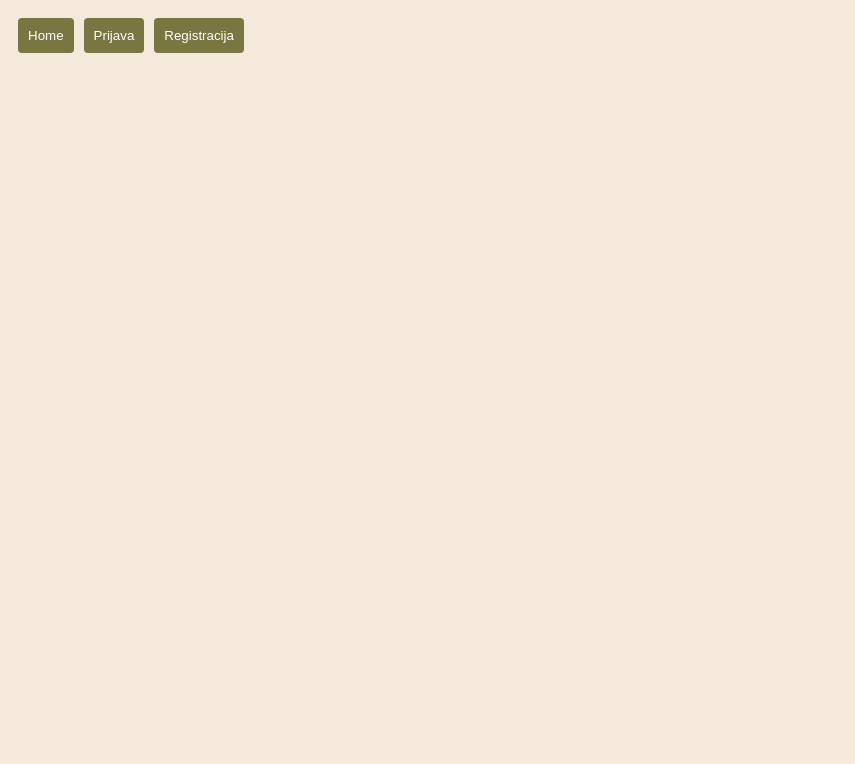
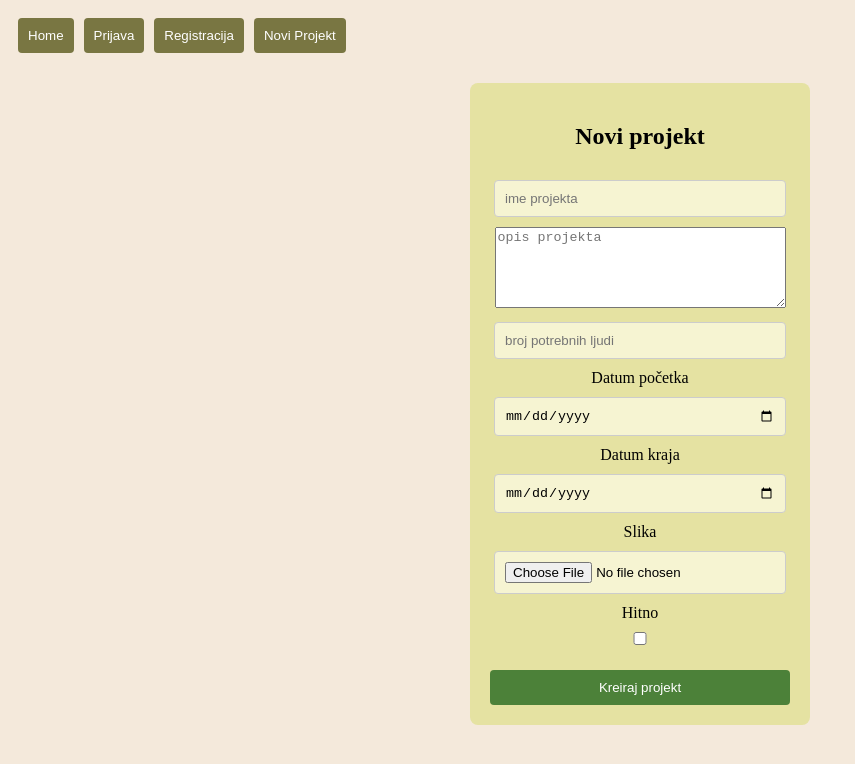
Before and after one commit to DavorMucak/voloConnect, a Vue app in the folder login-register_frontend/: page /novi-projekt in a window 1280 px wide. Shown: the top 764 px of the page, without its empty margins (0-855 px from the left). Built offline with nearby package versions, Linux system fonts and the light colour scheme.

Commit message:
dodana izrada projekta

```diff
--- a/login-register_frontend/src/App.vue
+++ b/login-register_frontend/src/App.vue
@@ -4,6 +4,7 @@
       <router-link to="/"> <button>Home</button> </router-link>
       <router-link to="/login"> <button>Prijava</button> </router-link>
       <router-link to="/register"> <button>Registracija</button> </router-link>
+      <router-link to="/novi-projekt"> <button>Novi Projekt</button> </router-link>
     </div>
 
     <router-view />
@@ -15,6 +16,7 @@
 import Home from './components/Home.vue';
 import Login from './components/Login.vue';
 import Register from './components/Register.vue';
+import NoviProjekt from './components/NoviProjekt.vue';
 
 
 export default {
@@ -22,6 +24,7 @@ export default {
     Home,
     Login,
     Register,
+    NoviProjekt,
   },
   data() {
     return {
--- a/login-register_frontend/src/assets/styles/main.css
+++ b/login-register_frontend/src/assets/styles/main.css
@@ -50,3 +50,11 @@
   border-radius: 4px;
   background-color: #f6f4d2;
 }
+
+.image-preview{
+  width: 50%;
+}
+
+textarea{
+  width: 95%;
+}
--- a/login-register_frontend/src/components/Home.vue
+++ b/login-register_frontend/src/components/Home.vue
@@ -1,3 +1,3 @@
 <template>
-    <p>home lol</p>
+    <p>ovdje ide home page</p>
 </template>
--- a/login-register_frontend/src/components/Login.vue
+++ b/login-register_frontend/src/components/Login.vue
@@ -3,6 +3,7 @@
         <h2>Login</h2>
 
         <form @submit.prevent="login">
+            <!-- forma za unos podataka -->
             <select v-model="selected" class="selection">
                 <option disabled value="">uloga</option>
                 <option v-for="option in options" :key="option" :value="option">
@@ -11,7 +12,7 @@
             </select>
 
             <p v-if="selected == 'admin' || selected == 'volonter'">
-                <input type="text" v-model="username" placeholder="korisničko ime" />
+                <input type="text" v-model="username" placeholder="korisničko ime"/>
                 <input type="password" v-model="password" placeholder="lozinka" />
             </p>
 
@@ -74,6 +75,7 @@ export default {
                 localStorage.setItem('token', response.data.token);
                 alert('Uspješna prijava');
                 this.isLoggedIn = true;
+                this.$router.push('/');
 
             } catch (error) {
                 console.error('greška u prijavi', error);
--- /dev/null
+++ b/login-register_frontend/src/components/NoviProjekt.vue
@@ -0,0 +1,130 @@
+<template>
+    <div class="container">
+      <h2>Novi projekt</h2>
+
+      <form @submit.prevent="kreirajProjekt">
+        <!-- forma za unos podataka -->
+        <input type="text" v-model="imeProjekta" placeholder="ime projekta"/>
+        <textarea type="text" class="form-grop" v-model="opisProjekta" placeholder="opis projekta" rows="5"></textarea>
+        <input type="number" v-model="brojLjudi" min="1" placeholder="broj potrebnih ljudi"/>
+        <label>Datum početka</label>
+        <input type="date" v-model="datumPoc"/>
+        <label>Datum kraja</label>
+        <input type="date" v-model="datumKraj"/>
+
+        <!-- error ako je krivo unesen datum-->
+        <p v-if="datumGreska" class="error">{{ datumGreska }}</p>
+
+        <label for="slika">Slika</label>
+        <input type="file" @change="onFileChange" accept="image/*" />
+        <img v-if="imagePreview" :src="imagePreview" alt="Image Preview" class="image-preview" />
+        <br>
+        <label>Hitno</label>
+        <input type="checkbox" v-model="jeLiHitno" />
+
+
+        <button type="submit" :disabled="datumError">Kreiraj projekt</button>
+        <p class="error" v-if="error">{{ error }}</p>
+        <p class="success" v-if="success">{{ success }}</p>
+      </form>
+    </div>
+  </template>
+
+
+<script>
+export default {
+  data() {
+    return {
+      imeProjekta: '',
+      opisProjekta: '',
+      brojLjudi: '',
+      datumPoc: '',
+      datumKraj: '',
+      imageFile: null,
+      imagePreview: null,
+      jeLiHitno: false,
+      error: '',
+      success: '',
+      datumGreska: '',
+    };
+  },
+  computed: {
+    datumError() {
+      this.datumGreska='';
+      if (this.datumPoc) {
+        //provjera je li datumpoc u proslosti
+        const poc = new Date(this.datumPoc);
+        const danas = new Date();
+        danas.setHours(0, 0, 0, 0);
+        if (poc < danas) {
+          this.datumGreska = 'Datum početka ne smije biti u prošlosti.';
+        }
+      }
+      if (this.datumPoc && this.datumKraj) {
+        //provjera je li datumkraj poslije datumapoc
+        const poc = new Date(this.datumPoc);
+        const kraj = new Date(this.datumKraj);
+        if (poc > kraj) {
+          this.datumGreska = 'Datum kraja mora biti nakon datuma početka.';
+        }
+      }
+    },
+  },
+  methods: {
+    onFileChange(event) {
+      //ovo je za kad se uploada file
+      const file = event.target.files[0];
+      if (file) {
+        this.imageFile = file;
+
+        this.imagePreview = URL.createObjectURL(file);
+      }
+    },
+    async kreirajProjekt() {
+      if(this.datumGreska){
+        this.error = 'Molimo unesite ispravan datum.';
+        return;
+      }
+      // provjera jesu li svi podaci uneseni
+      if (!this.imeProjekta || !this.opisProjekta || !this.brojLjudi ||
+      !this.datumPoc || !this.datumKraj || !this.brojLjudi || !this.imageFile) {
+        this.error = 'Molimo unesite sve informacije.';
+        return;
+      }
+      try {
+        // slanje POST requesta backendu
+        const response = await axios.post('http://localhost:8080/api/projects', {
+          imeProjekta: this.imeProjekta,
+          opisProjekta: this.opisProjekta,
+          brojLjudi: this.brojLjudi,
+          datumPoc: this.datumPoc,
+          datumKraj: this.datumKraj,
+          imageFile: this.imageFile,
+          jeLiHitno: this.jeLiHitno,
+        });
+
+        // ako je uspjesno
+        this.success = response.data;
+        this.clearForm();
+        this.$router.push('/');
+      } catch (error) {
+        // ako nije uspjesno
+        this.error = error.response ? error.response.data : 'Došlo je do greške.';
+      }
+    },
+    clearForm(){
+      // resetiranje forme nakon što su poslani podaci
+      this.imeProjekta = '';
+      this.opisProjekta = '';
+      this.brojLjudi = '';
+      this.datumPoc = '';
+      this.datumKraj = '';
+      this.imageFile = null;
+      this.imagePreview = null;
+      this.jeLiHitno = false;
+      this.error = '';
+      this.success = '';
+    }
+  },
+};
+</script>
--- a/login-register_frontend/src/components/Register.vue
+++ b/login-register_frontend/src/components/Register.vue
@@ -2,6 +2,7 @@
   <div class="container">
     <h2>Registracija</h2>
     <form @submit.prevent="register">
+      <!-- forma za unos podataka -->
       <select v-model="selected" class="selection">
         <option disabled value="" class="placeholder">uloga</option>
         <option v-for="option in options" :key="option" :value="option">{{ option }}</option>
@@ -49,11 +50,11 @@ export default {
   },
   methods: {
     async register() {
-      // Reset error and success messages
+      // resetiranje error i success poruke
       this.error = '';
       this.success = '';
 
-      // Basic validation
+      // provjera jesu li svi podaci uneseni
       if (this.selected === 'organizacija' && (!this.username || !this.email || !this.password)) {
         this.error = 'Molimo unesite sve informacije.';
         return;
@@ -65,7 +66,7 @@ export default {
       }
 
       try {
-        // Sending POST request to the backend to register a new user
+        // slanje POST requesta backendu
         const response = await axios.post('http://localhost:8080/api/auth/register', {
           username: this.username,
           password: this.password,
@@ -76,16 +77,17 @@ export default {
           role: this.selected,
         });
 
-        // Handling success response
+        // ako je uspjesno
         this.success = response.data;
         this.clearForm();
+        this.$router.push('/');
       } catch (error) {
-        // Handling error response
+        // ako nije uspjesno
         this.error = error.response ? error.response.data : 'Došlo je do greške.';
       }
     },
     clearForm() {
-      // Clear all form fields and selections
+      // resetiranje forme nakon što su poslani podaci
       this.username = '';
       this.password = '';
       this.email = '';
--- a/login-register_frontend/src/router/index.js
+++ b/login-register_frontend/src/router/index.js
@@ -3,6 +3,7 @@ import { createRouter, createWebHistory } from "vue-router";
 import Home from  '../components/Home.vue';
 import Login from '../components/Login.vue';
 import Register from '../components/Register.vue';
+import NoviProjekt from "@/components/NoviProjekt.vue";
 
 
 const routes = [
@@ -21,6 +22,11 @@ const routes = [
         name: 'Register',
         component: Register
     },
+    {
+        path: '/novi-projekt',
+        name: 'NoviProjekt',
+        component: NoviProjekt
+    },
 ];
 
 const router = createRouter({
```
